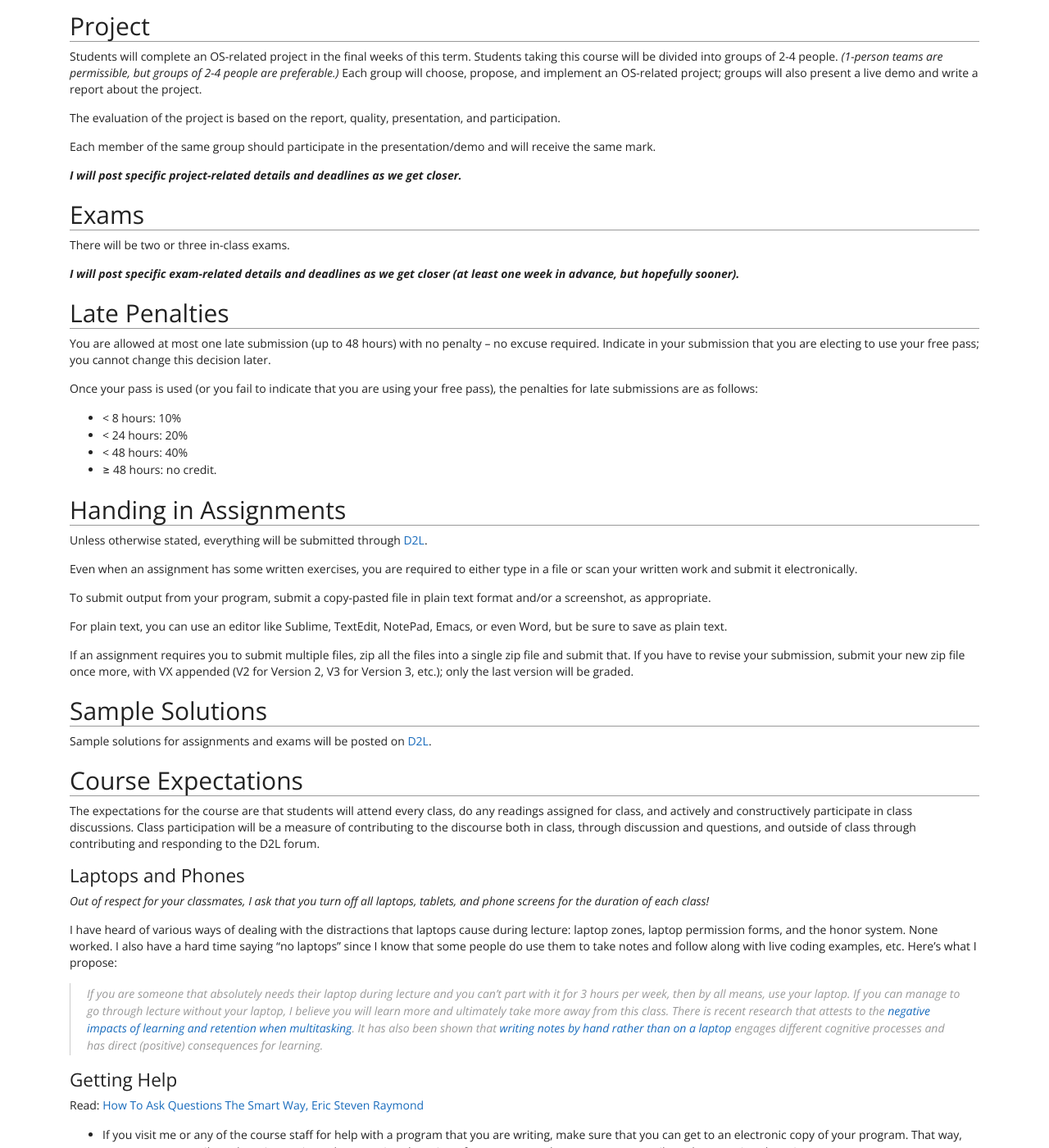
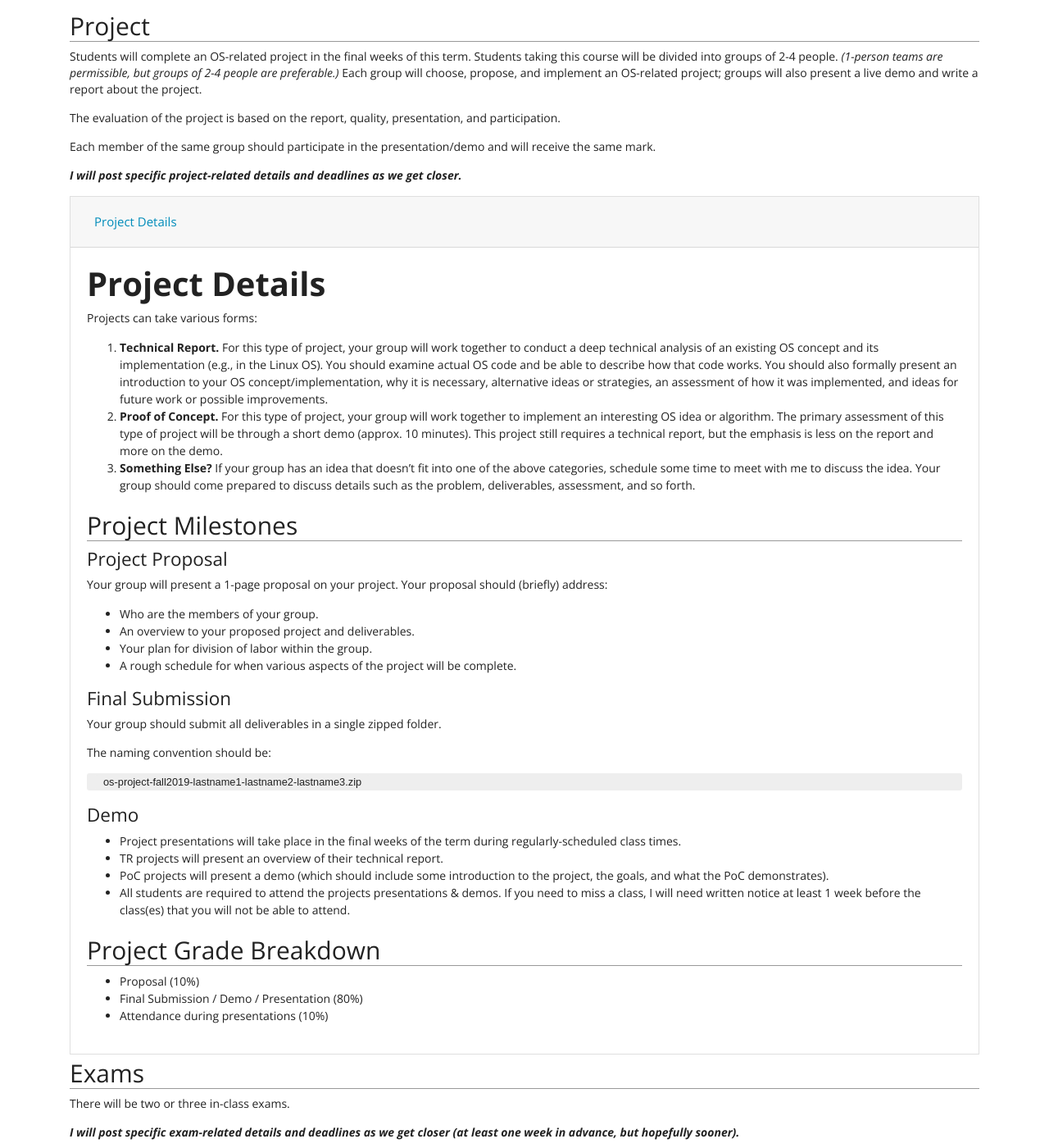
Before and after one commit to traviswpeters/cs460-2019-fall, a Jekyll site: the page built from index.md, in a window 1280 px wide and 1400 px high, scrolled down 4037 px. Shown: the whole window at 82% size. Built offline with Jekyll 4.4.1, drawn with Linux system fonts in a browser that asks for light colours; nearby versions of some CDN libraries.

Commit message:
hacky 'card' for project details

````diff
--- a/_layouts/default.html
+++ b/_layouts/default.html
@@ -33,6 +33,7 @@ $(document).ready(function() {
     $('.slides').addClass('badge badge-pill badge-warning');
     $('.code').addClass('badge badge-pill badge-danger');
     $('.announcement').addClass('alert alert-primary').prepend('<h4 class="alert-heading">Class Announcement!</h4>');
+    $('.collapse').collapse()
 });
 </script>
 
--- a/index.md
+++ b/index.md
@@ -245,6 +245,67 @@ Each member of the same group should participate in the presentation/demo and wi
 
 <!-- FINAL PROJECT REPORT DUE: Dec 7, 2018! -->
 
+<div id="accordion">
+<div class="card">
+<!-- header -->
+<div class="card-header" id="headingTwo">
+    <h5 class="mb-0">
+        <button class="btn btn-link" data-toggle="collapse" data-target="#collapseTwo" aria-expanded="true" aria-controls="collapseTwo">
+        Project Details
+        </button>
+    </h5>
+</div>
+
+<!-- details -->
+<div id="collapseTwo" class="collapse" aria-labelledby="headingTwo" data-parent="#accordion">
+<div class="card-body" markdown="1">
+# Project Details
+
+Projects can take various forms:
+
+1. **Technical Report.** For this type of project, your group will work together to conduct a deep technical analysis of an existing OS concept and its implementation (e.g., in the Linux OS). You should examine actual OS code and be able to describe how that code works. You should also formally present an introduction to your OS concept/implementation, why it is necessary, alternative ideas or strategies, an assessment of how it was implemented, and ideas for future work or possible improvements.
+2. **Proof of Concept.** For this type of project, your group will work together to implement an interesting OS idea or algorithm. The primary assessment of this type of project will be through a short demo (approx. 10 minutes). This project still requires a technical report, but the emphasis is less on the report and more on the demo.
+3. **Something Else?** If your group has an idea that doesn’t fit into one of the above categories, schedule some time to meet with me to discuss the idea. Your group should come prepared to discuss details such as the problem, deliverables, assessment, and so forth.
+
+## Project Milestones
+
+#### Project Proposal
+
+Your group will present a 1-page proposal on your project. Your proposal should (briefly) address:
+
+- Who are the members of your group.
+- An overview to your proposed project and deliverables.
+- Your plan for division of labor within the group.
+- A rough schedule for when various aspects of the project will be complete.
+
+#### Final Submission
+
+Your group should submit all deliverables in a single zipped folder.
+
+The naming convention should be:
+
+```
+os-project-fall2019-lastname1-lastname2-lastname3.zip
+```
+
+#### Demo
+
+- Project presentations will take place in the final weeks of the term during regularly-scheduled class times.
+- TR projects will present an overview of their technical report.
+- PoC projects will present a demo (which should include some introduction to the project, the goals, and what the PoC demonstrates).
+- All students are required to attend the projects presentations & demos. If you need to miss a class, I will need written notice at least 1 week before the class(es) that you will not be able to attend.
+
+## Project Grade Breakdown
+
+- Proposal (10%)
+- Final Submission / Demo / Presentation (80%)
+- Attendance during presentations (10%)
+</div>
+</div>
+</div>
+</div>
+
+
 ## Exams
 
 There will be two or three in-class exams.
````
